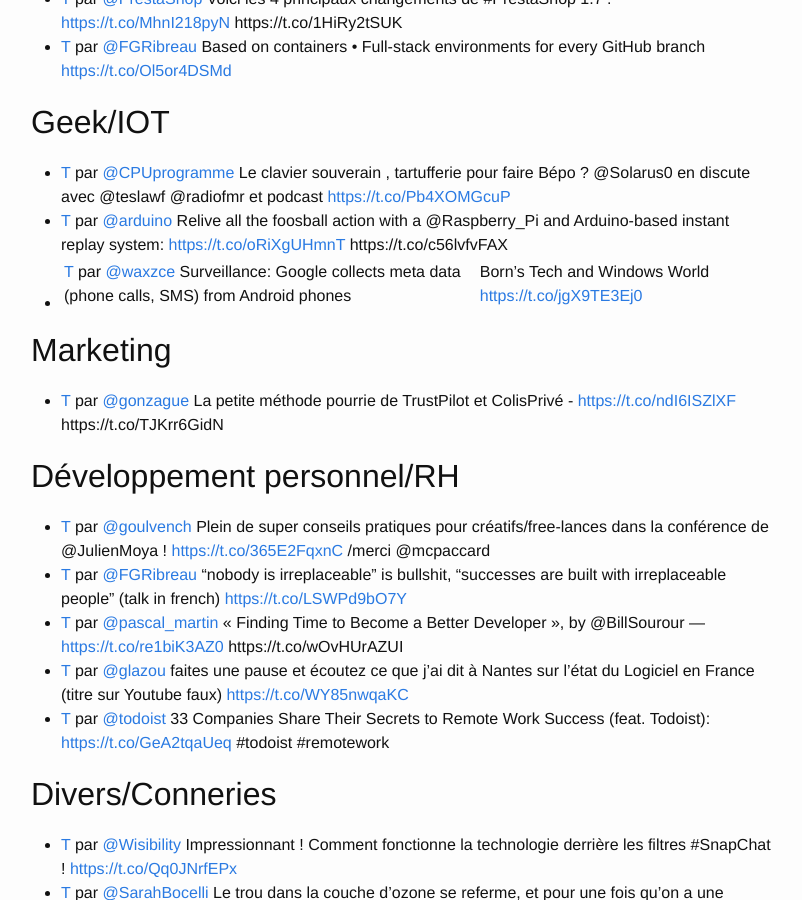
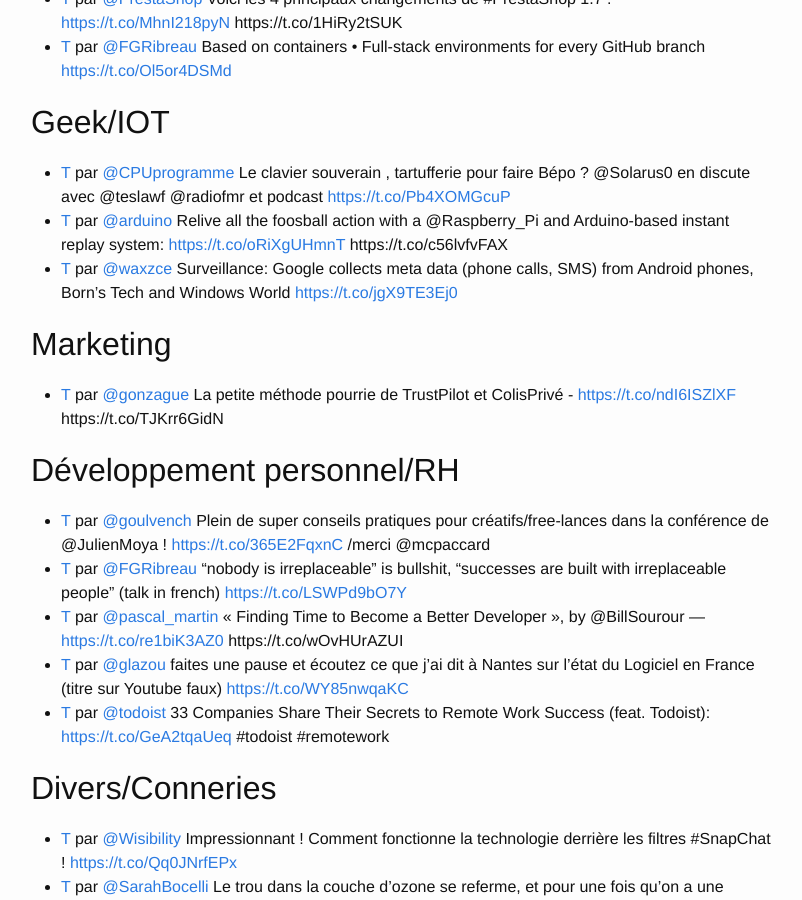
Before and after one commit to chibani/chibani.github.io, a Jekyll site: the page built from _posts/2016-07-08-veille.markdown, in a window 1280 px wide and 900 px high, scrolled down 1374 px. Shown: the whole window, without its empty margins (239-1041 px from the left). Built offline with Jekyll 4.4.1, drawn with Linux system fonts in a browser that asks for light colours; comment, search, counter and statistics services are not loaded.

```diff
--- a/_posts/2016-07-08-veille.markdown
+++ b/_posts/2016-07-08-veille.markdown
@@ -41,7 +41,7 @@ Loïc
 ## Geek/IOT
 - [T](http://twitter.com/CPUprogramme/status/748445377645391872) par [@CPUprogramme](https://twitter.com/CPUprogramme) Le clavier souverain , tartufferie pour faire Bépo ? @Solarus0 en discute avec @teslawf @radiofmr et podcast [https://t.co/Pb4XOMGcuP](https://t.co/Pb4XOMGcuP)
 - [T](http://twitter.com/arduino/status/748645912117903360) par [@arduino](https://twitter.com/arduino) Relive all the foosball action with a @Raspberry_Pi and Arduino-based instant replay system: [https://t.co/oRiXgUHmnT](https://t.co/oRiXgUHmnT) https://t.co/c56lvfvFAX
-- [T](http://twitter.com/waxzce/status/749956013328101376) par [@waxzce](https://twitter.com/waxzce) Surveillance: Google collects meta data (phone calls, SMS) from Android phones | Born's Tech and Windows World [https://t.co/jgX9TE3Ej0](https://t.co/jgX9TE3Ej0)
+- [T](http://twitter.com/waxzce/status/749956013328101376) par [@waxzce](https://twitter.com/waxzce) Surveillance: Google collects meta data (phone calls, SMS) from Android phones, Born's Tech and Windows World [https://t.co/jgX9TE3Ej0](https://t.co/jgX9TE3Ej0)
 
 
 ## Marketing
```
